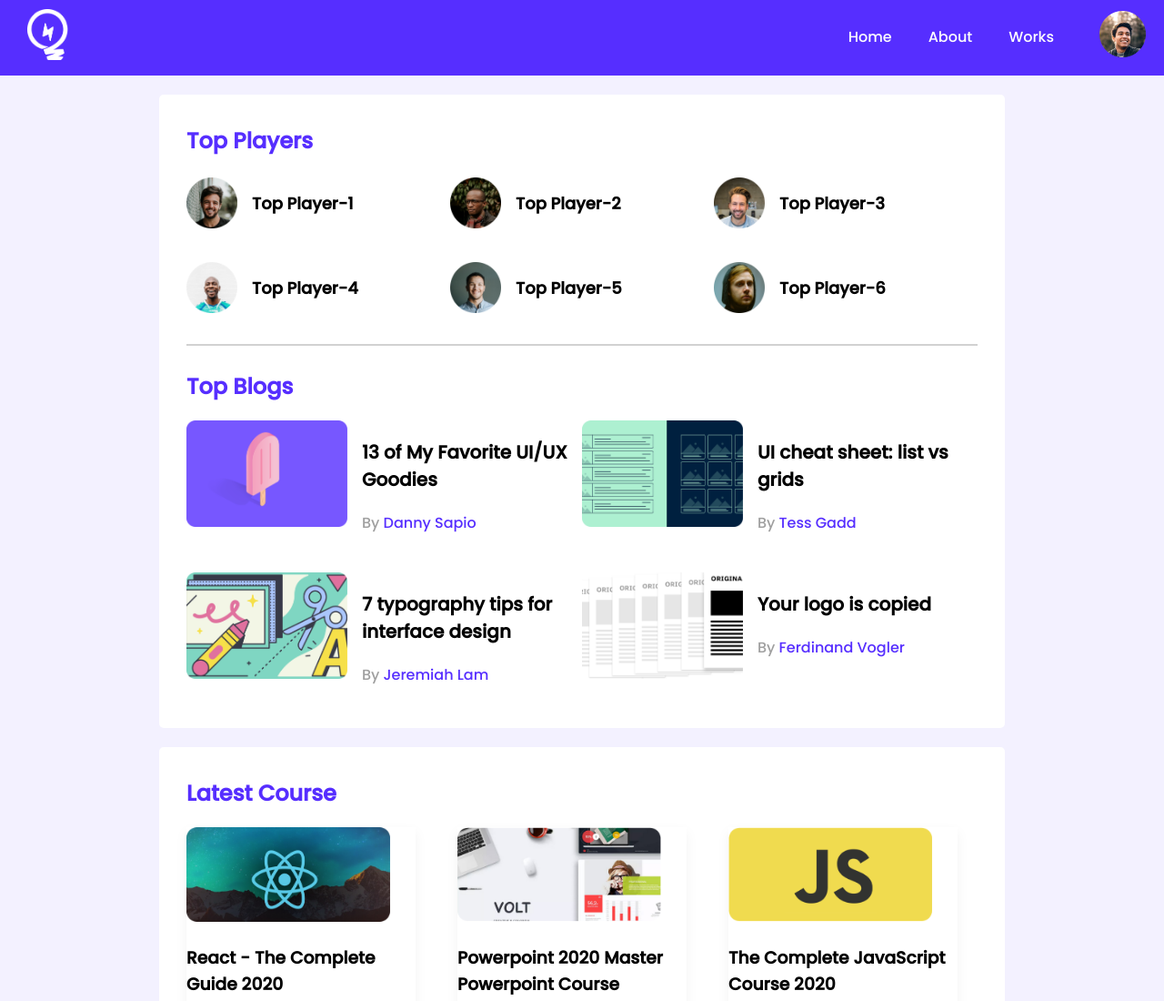
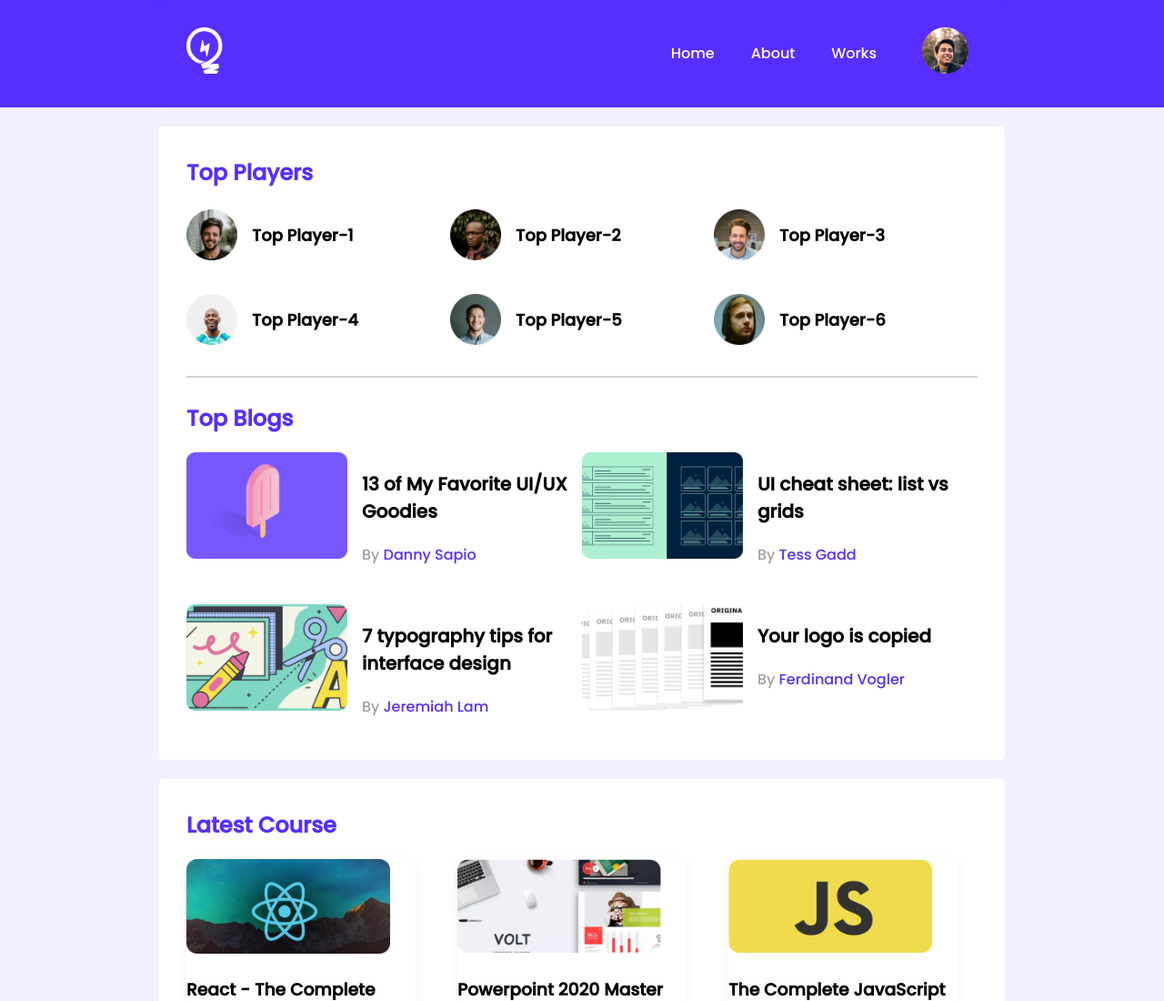
Before and after one commit to mehedi-hasan-shuvon/leader-board-css3, a plain HTML site: page index.html in a window 1280 px wide. Shown: the top 1100 px of the page at 91% size. Drawn offline with Linux system fonts and the light colour scheme.

Commit message:
fixing the whole nav

```diff
--- a/index.html
+++ b/index.html
@@ -15,7 +15,7 @@
 <body>
     <!-- header start -->
     <header>
-        <div class="header-container">
+        <div class="container">
             <div class="logo">
                 <a href="#"><img src="images/icons/logo.png" alt=""></a>
             </div>
--- a/styles/style.css
+++ b/styles/style.css
@@ -56,22 +56,36 @@ hr{
     margin-left: 16px;
     font-size: 18px;
 }
+
+/*-----------------------------Animation section------------------- */
+
+
+
+
 /*----------------------------- Header style--------------------- */
 header{
     background-color: #562EFF;
-    padding: 10px 10px;
+    padding: 0px 10px;
     margin: 0;
+    display: flex;
+    flex-direction: column;
+    align-items: center;
+
 }
 
-.header-container{
+header .container{
+    background-color: #562EFF;
     display: flex;
     justify-content: space-between;
     align-items: center;
+    width: 870px;
+    margin-top: 0;
 }
 
 .logo img{
-    width: 45px;
-    padding-left: 20px;
+    width: 40.42px;
+    height: 51px;
+    /* padding-left: 20px; */
 }
 .navigation{
     display: flex;
@@ -91,6 +105,9 @@ header{
     color: white;
 }
 
+.navigation-items li a:hover{
+    color:#FF4A60;
+}
 .avatar{
     display: flex;
     align-items: center;
```
